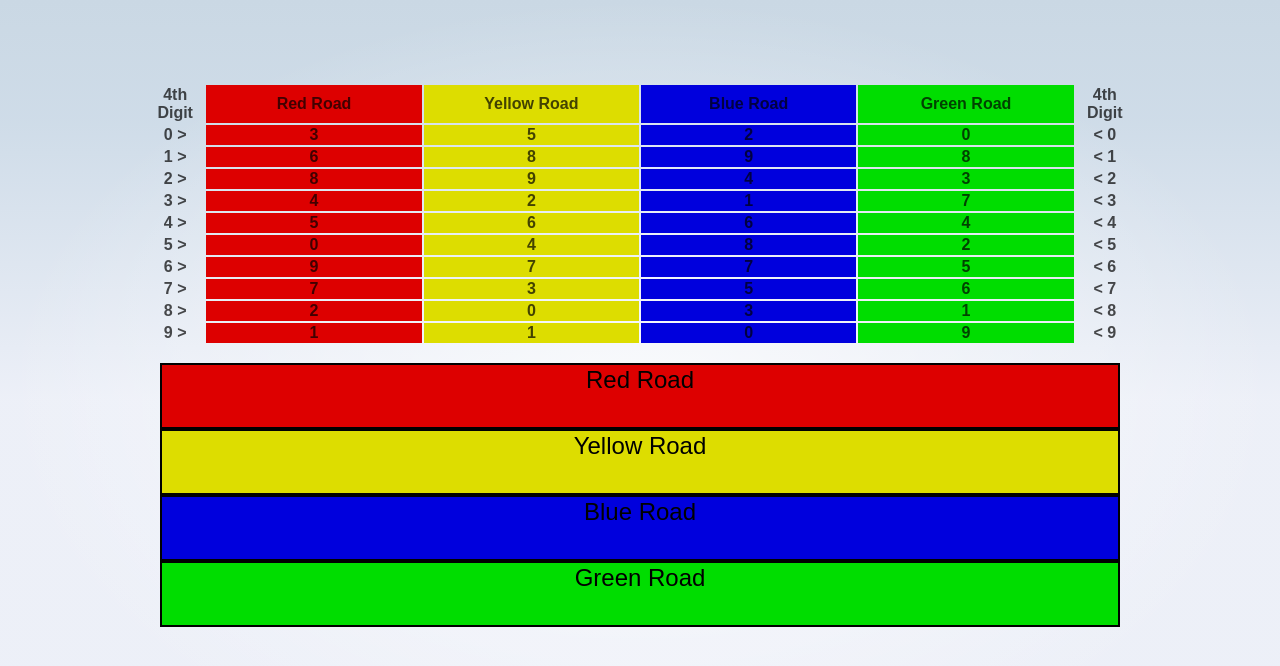
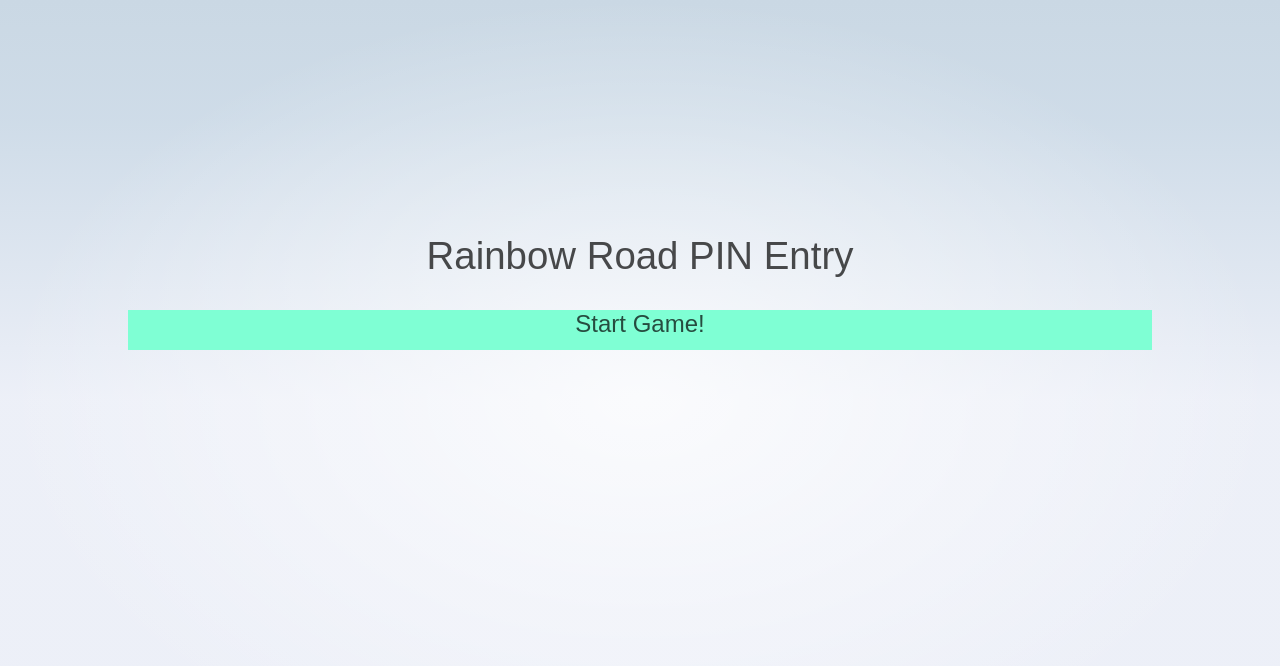
Before and after one commit to arun5309/Rainbow-Road-PIN-Entry, a SvelteKit app: page / in a window 1280 px wide. Shown: the top 666 px of the page. Built offline with nearby package versions, Linux system fonts and the light colour scheme.

Commit message:
Finished implementation of rainbow road logic. Future commits will mainly be focused on integration with database, UI editing, and training phase details.

```diff
--- a/src/routes/+page.svelte
+++ b/src/routes/+page.svelte
@@ -1,20 +1,49 @@
 <script lang='ts'>
+	import StartPage from "./StartPage.svelte";
 	import KeyPad from "./KeyPad.svelte";
 	import RainbowRoad from "./RainbowRoad.svelte";
-	import {colors} from './utils'
-	let show_keypad_screen = false;
-	let show_rainbow_screen = true;
+	import EndPage from "./EndPage.svelte";
+	import {colors, colorsNames, gameHeader} from './utils'
 
+	// Initial game state values
+	let showStartScreen = true;
+	let showKeypadScreen = false;
+	let showRainbowScreen = false;
+	let showEndScreen = false;
+	let showTutorialElements = false;
 	let value = '';
+	let permutation:Array<number> = [];
 	let rounds = 0;
 	let userEnteredPIN = '';
 
+	// Phase Staging
+	function stageStartScreen(){
+		showStartScreen = true;
+		showKeypadScreen = false;
+		showRainbowScreen = false;
+		showEndScreen = false;
+	}
+	function stageKeyPadScreen(){
+		showStartScreen = false;
+		showKeypadScreen = true;
+		showRainbowScreen = false;
+		showEndScreen = false;
+	}
+	function stageRainbowScreen(){
+		showStartScreen = false;
+		showKeypadScreen = false;
+		showRainbowScreen = true;
+		showEndScreen = false;
+	}
+	function stageEndScreen(){
+		showStartScreen = false;
+		showKeypadScreen = false;
+		showRainbowScreen = false;
+		showEndScreen = true;
+	}
+
 	// from KeyPad
-	let keyPadColor:number = 4;
-
-	// from RainbowRoad
-	let numColors:number = 4;
-
+	let keyPadColor:number;
 	function handleNumKeyPress(event:CustomEvent){
 		let num = event.detail.value;
 		if(value.length > 0){
@@ -27,12 +56,36 @@
 		let key = event.detail.value;
 		if(key === 'backspace'){
 			value = value.substring(0,value.length-1);
-		} else if (key === 'enter'){
-			console.log("next round");
-			userEnteredPIN = userEnteredPIN.concat();
+		} else if (key === 'enter' && value.length > 0){
+			let mappedPINDigit = String(permutation.indexOf(Number(value)));
+			userEnteredPIN = userEnteredPIN.concat(mappedPINDigit);
+			permutation = [];
+			value = '';
+			rounds += 1;
+			if (rounds >= 4){
+				stageEndScreen();
+			} else {
+				stageRainbowScreen();
+			}
+		} else if (key === 'enter' && value.length === 0) {
+			console.log("Ptp tried submitting blank")
 		} else {
-			console.log("something other than 'backspace' or 'enter' was sent")
+			console.log("Something other than 'backspace' or 'enter' was sent")
 		}
+	}
+
+	// from RainbowRoad
+	let numColors:number = 4;
+	function handlePickRoad(event:CustomEvent){
+		let colorIndex = event.detail.color;
+		let perm = event.detail.value;
+
+		keyPadColor = colorIndex;
+		permutation = perm;
+
+		console.log("Color Index of Road chosen: " + colorIndex)
+		console.log("Permutation: " + perm)
+		stageKeyPadScreen();
 	}
 
 </script>
@@ -43,14 +96,27 @@
 </svelte:head>
 
 <section>
-	{#if show_keypad_screen}
-	<h1>Rainbow Road PIN Entry</h1>
-	<input id="PIN_Entry" bind:value /><br>
+	{#if showStartScreen}
+	<StartPage on:click={()=> stageRainbowScreen()} />
+	{/if}
+
+	{#if showKeypadScreen}
+	<h2>Type the number from the {colorsNames[keyPadColor]} Road</h2>
+	<input id="PIN_Entry" bind:value />
 	<KeyPad {keyPadColor} on:numKey={handleNumKeyPress} on:actionKey={handleActionKeyPress}/>
 	{/if}
 
-	{#if show_rainbow_screen}
-	<RainbowRoad rounds={4} numColors={numColors}/>
+	{#if showRainbowScreen}
+	{#if showTutorialElements}
+	<h2>Find your <strong><u>{gameHeader(rounds+1)} digit</u></strong> on the margins. Then find your digit's partner on any Road you'd like.</h2>
+	{:else}
+	<h1><strong>{gameHeader(rounds+1)} digit</strong> of 4</h1>
+	{/if}
+	<RainbowRoad rounds={rounds+1} numColors={numColors} on:pickRoad={handlePickRoad}/>
+	{/if}
+
+	{#if showEndScreen}
+	<EndPage PIN={userEnteredPIN}/>
 	{/if}
 </section>
 
@@ -67,6 +133,11 @@
 		width: 100%;
 	}
 
+	h2 {
+		width: 100%;
+		text-align: center;
+	}
+
 	#PIN_Entry {
 		min-width: 80vw;
 	}
--- /dev/null
+++ b/src/routes/EndPage.svelte
@@ -0,0 +1,11 @@
+<script lang='ts'>
+    let PIN_visible = false;
+    export let PIN = '';
+</script>
+
+<h1>Rainbow Road PIN Entry</h1>
+
+{#if PIN_visible}
+<p>{PIN}</p>
+{/if}
+<button id="TogglePIN" on:click={()=>{PIN_visible = !PIN_visible}}>Toggle PIN Visibility</button>
--- a/src/routes/RainbowRoad.svelte
+++ b/src/routes/RainbowRoad.svelte
@@ -3,7 +3,7 @@
     import {createEventDispatcher } from 'svelte'
     const dispatch = createEventDispatcher();
 
-    function pickRoad(c:String,v:Array<number>){
+    function pickRoad(c:number,v:Array<number>){
         dispatch('pickRoad',{
             color:c,
             value:v
@@ -11,7 +11,7 @@
     }
 
     export let rounds:number;
-    export let numColors:number;
+    export let numColors:number =1;
 
     let colorsUsed = colorsNames.slice(0,numColors);
     let pMatrix = getPermutationMatrix(numColors);
@@ -53,17 +53,19 @@
     </tbody>
 </table>
 <br>
+<!-- Allow user to select a permutation (or Road).
+    the name of this permutation is the color
+    colors are represented as integers for parameterizability -->
 {#each colorsUsed as c,i}
 <button
     class="roads"
     style="grid-auto-rows:minmax({30/numColors}vh,auto);
     background-color:{colors[colorPresentationOrder[i]]}"
-    on:click = {() => pickRoad(c,pMatrix[i])}
+    on:click = {() => pickRoad(colorPresentationOrder[i],pMatrix[colorPresentationOrder[i]])}
     >
     {colorsNames[colorPresentationOrder[i]]} Road
 </button>
 {/each}
-
 
 <style>
     table {
--- /dev/null
+++ b/src/routes/StartPage.svelte
@@ -0,0 +1,28 @@
+<script>
+    // import {createEventDispatcher } from 'svelte'
+
+    // const dispatch = createEventDispatcher();
+
+    // function startGame(){
+    //     dispatch('start',{
+    //         text:"Started Game"
+    //     })
+    // }
+</script>
+
+<h1>
+    Rainbow Road PIN Entry
+</h1>
+
+<buton id="start" on:click>Start Game!</buton>
+
+<style>
+    #start{
+        background-color: aquamarine;
+        min-width: 80vw;
+        min-height: 5vh;
+        text-align: center;
+        font-size: 1.5em;
+    }
+
+</style>
```
